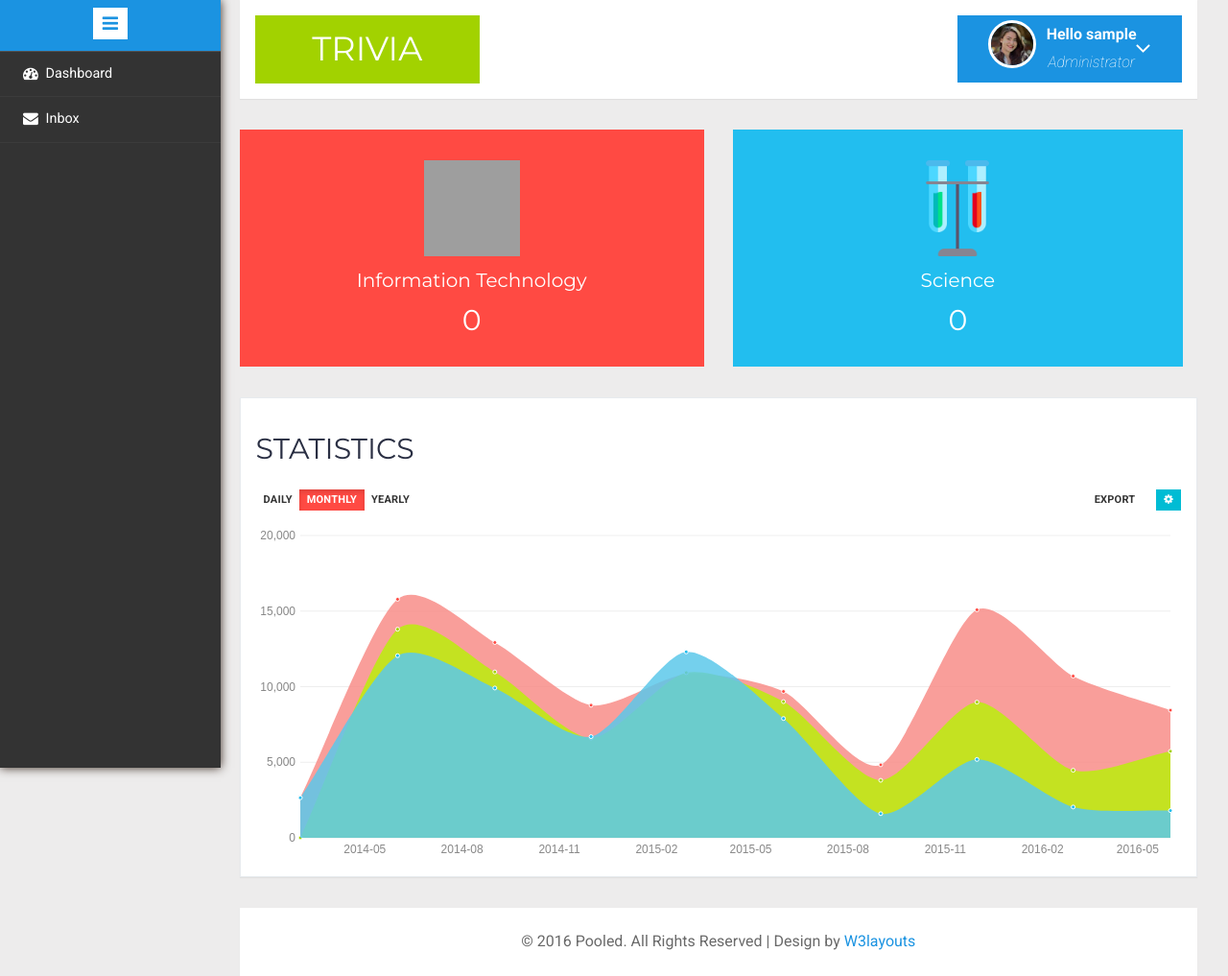
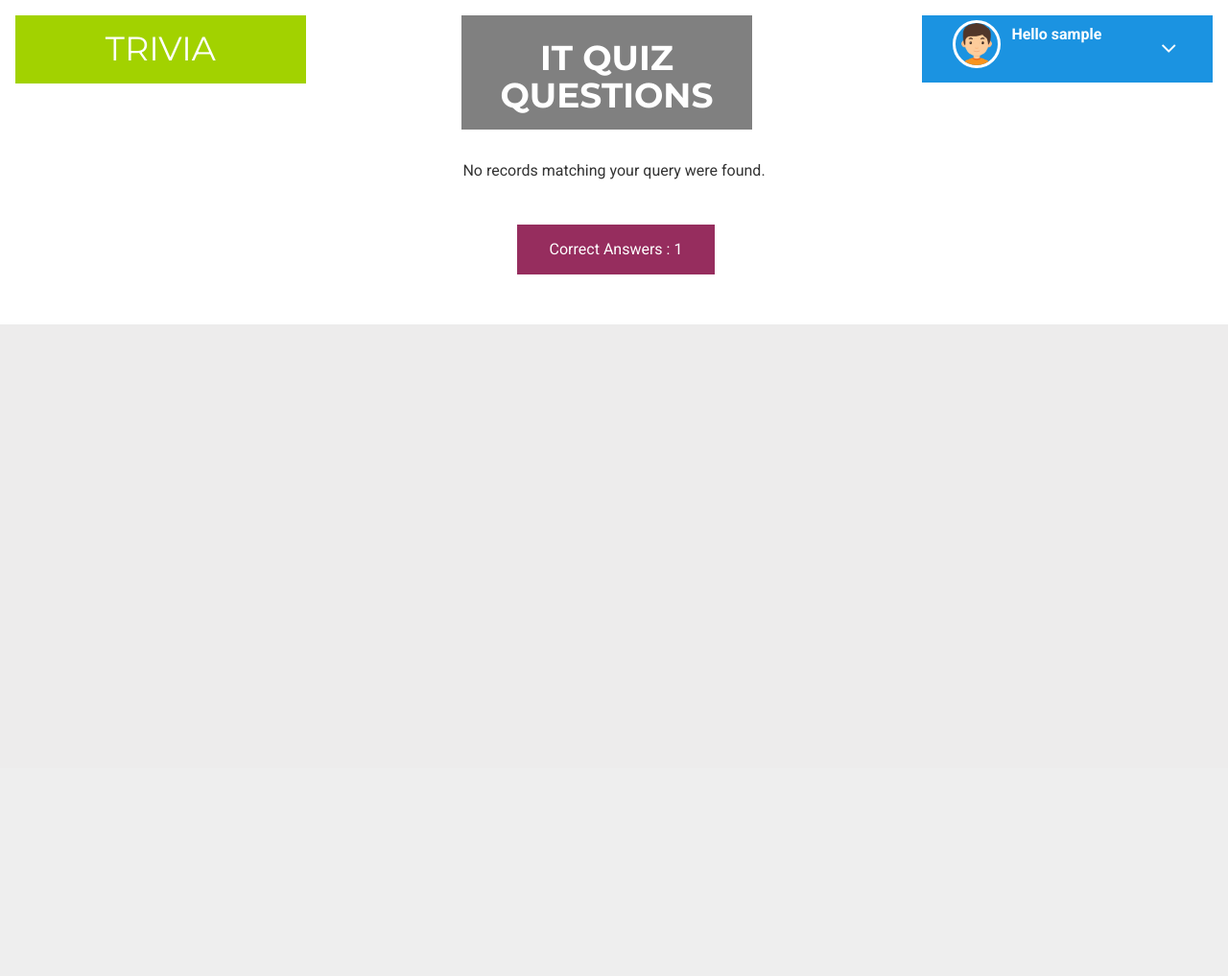
Before and after one commit to richujain/Trivia, a PHP site: page /home/science_quiz.php in a window 1280 px wide. Shown: the whole page at 96% size. After the commit the page ends 338 px from the top, so only its background shows below. Run offline with PHP 8.4, Linux system fonts and the light colour scheme; the visitor is signed in with stand-in values (Sample User, id 1); tables that the repository leaves empty or names only in its code hold one stand-in row (values such as "Sample post"); grey boxes are pictures that could not be loaded.

Commit message:
Science Quiz and admin panel done.

```diff
--- a/home/admin_panel.php
+++ b/home/admin_panel.php
@@ -163,7 +163,7 @@
 
 
 
-$i="INSERT Into tbl_quiz (qid, question, a, b, c, d, correct_answer, quiz_category) values('','".$_POST["question"]."','".$_POST["a"]."','".$_POST["b"]."',''".$_POST["c"]."','".$_POST["d"]."','".$_POST["correct_answer"]."','".$_POST["quiz_category"]."')";
+$i="INSERT Into tbl_quiz (question, a, b, c, d, correct_answer, quiz_category) values('".$_POST["question"]."','".$_POST["a"]."','".$_POST["b"]."','".$_POST["c"]."','".$_POST["d"]."','".$_POST["correct_answer"]."','".$_POST["quiz_category"]."')";
 
 if(mysqli_query($conn, $i))
 {
--- a/home/science_quiz.php
+++ b/home/science_quiz.php
@@ -4,10 +4,11 @@
 License: Creative Commons Attribution 3.0 Unported
 License URL: http://creativecommons.org/licenses/by/3.0/
 -->
+<?php error_reporting(0) ?>
 <!DOCTYPE HTML>
 <html>
 <head>
-<title>Trivia Welcome Page</title>
+<title>Technology Quiz Page</title>
 <meta name="viewport" content="width=device-width, initial-scale=1">
 <meta http-equiv="Content-Type" content="text/html; charset=utf-8" />
 <meta name="keywords" content="" />
@@ -29,6 +30,33 @@
 <!-- //lined-icons -->
 </head>
 <?php
+
+				// Create connection
+				$conn = mysqli_connect("localhost","root","root","trivia");
+
+				// Check connection
+				if ($conn->connect_error) {
+					die("Connection failed: " . $conn->connect_error);
+				}
+
+				?>
+<style>
+.button {
+  background-color: #4CAF50; /* Green */
+  border: none;
+  color: white;
+  padding: 15px 32px;
+  text-align: center;
+  width: 100%;
+  height: 100%;
+  text-decoration: none;
+  display: inline-block;
+  font-size: 16px;
+  margin: 4px 2px;
+  cursor: pointer;
+}
+</style>
+<?php
 	function logout() {
 		session_start();
 		session_destroy();
@@ -48,24 +76,24 @@
 <body>
    <div class="page-container">
    <!--/content-inner-->
-<div class="left-content">
-	   <div class="mother-grid-inner">
              <!--header start here-->
 				<div class="header-main">
 					<div class="logo-w3-agile">
-								<h1><a href="index.html">Trivia</a></h1>
+								<h1><a href="index.php">Trivia</a></h1>
 							</div>
-
+							<div class="profile_details w3l" style="background-color:grey;margin-left:150px;">
+								  <h1  style="color:white;"><b>IT QUIZ QUESTIONS</b></h1>
+							</div>
 
 						<div class="profile_details w3l" style="float: right">
 								<ul>
 									<li class="dropdown profile_details_drop">
 										<a href="#" class="dropdown-toggle" data-toggle="dropdown" aria-expanded="false">
 											<div class="profile_img">
-												<span class="prfil-img"><img src="images/in4.jpg" alt=""> </span>
+												<span class="prfil-img"><img src="images/user.png" alt=""> </span>
 												<div class="user-name">
 													<p><?php echo "Hello " . $username ?></p>
-													<span>Administrator</span>
+													<span></span>
 												</div>
 												<i class="fa fa-angle-down"></i>
 												<i class="fa fa-angle-up"></i>
@@ -73,8 +101,7 @@
 											</div>
 										</a>
 										<ul class="dropdown-menu drp-mnu">
-											<li> <a href="#"><i class="fa fa-cog"></i> Settings</a> </li>
-											<li> <a href="#"><i class="fa fa-user"></i> Profile</a> </li>
+											<li> <a href="result.php"><i class="fa fa-user"></i> Results</a> </li>
 											<li> <a href="index.php?logout=true"><i class="fa fa-sign-out"></i> Logout</a> </li>
 										</ul>
 									</li>
@@ -82,75 +109,195 @@
 							</div>
 
 				     <div class="clearfix"> </div>
-				</div>
+
+
 		<div class="four-grids">
-					<div class="col-md-6 four-grid">
-						<div class="four-agileits" id="technology">
-							<div class="icon">
-								<img src="images/technology.png" height="100px" width="100px" />
-								<!--<i class="glyphicon glyphicon-user" aria-hidden="true"></i>-->
-							</div>
-							<div class="four-text">
-								<h3>Information Technology</h3>
-								<h4> 0  </h4>
+  			<center>
+  			<table width= 70%>
+				<?php
+// read variable
+				$numbers = $_SESSION["numbers"];
+				$count = $_SESSION["count"];
+				$correctanswercount = $_SESSION["correctanswercount"];
+				if($count>=25){
+					$lid = $_SESSION["lid"];
+					$today = date("d/m/Y");
+					$total = 10;
+					$INSERT = "INSERT into tbl_results (lid, score,total, date, quiz_category) values('".$lid."','".$correctanswercount."','".$total."','".$today."','science')";
+					if(mysqli_query($conn, $INSERT))
+					{
+						unset($_SESSION['count']);
+						unset($_SESSION['numbers']);
+						unset($_SESSION['correctanswercount']);
+						header("Location: result.php"); /* Redirect browser */
+						exit();
+					}
+					else
+					{
+					echo "Error: " . $INSERT . "<br>" .mysqli_error($conn);
+					}
 
-							</div>
+				}
+				if(!$numbers){
+					$numbers = range(16, 27);
+					shuffle($numbers);
+					$count = 16;
+					$correctanswercount = 0;
+					session_start();
+					$_SESSION["numbers"] = $numbers;
+					$_SESSION["count"] = $count;
+					$_SESSION["correctanswercount"] = $correctanswercount;
 
-						</div>
-					</div>
-					<div class="col-md-6 four-grid">
-						<div class="four-agileinfo" id="science">
-							<div class="icon">
-							<img src="images/science.png" height="100px" width="100px" />
-								<!--<i class="glyphicon glyphicon-list-alt" aria-hidden="true"></i>-->
-							</div>
-							<div class="four-text">
-								<h3>Science</h3>
-								<h4>0</h4>
+				}
 
-							</div>
+				if(isset($_POST['option1'])){
+					$count++;
+					$_SESSION["count"] = $count;
+					$correct_answer = $_POST['correct_answer'];
+					if($correct_answer == "a"){
+						$correctanswercount++;
+						$_SESSION["correctanswercount"] = $correctanswercount;
+					}
+					onCreate($count);
+				}
+				if(isset($_POST['option2'])){
+					$count++;
+					$_SESSION["count"] = $count;
+					$correct_answer = $_POST['correct_answer'];
+					if($correct_answer == "b"){
+						$correctanswercount++;
+						$_SESSION["correctanswercount"] = $correctanswercount;
+					}
+					onCreate($count);
+				}
+				if(isset($_POST['option3'])){
+					$count++;
+					$_SESSION["count"] = $count;
+					$correct_answer = $_POST['correct_answer'];
+					if($correct_answer == "c"){
+						$correctanswercount++;
+						$_SESSION["correctanswercount"] = $correctanswercount;
+					}
+					onCreate($count);
+				}
+				if(isset($_POST['option4'])){
+					$count++;
+					$_SESSION["count"] = $count;
+					$correct_answer = $_POST['correct_answer'];
+					if($correct_answer == "d"){
+						$correctanswercount++;
+						$_SESSION["correctanswercount"] = $correctanswercount;
+					}
+					onCreate($count);
+				}
+				if(isset($_POST['quit'])){
 
-						</div>
-					</div>
-					<div class="clearfix"></div>
-				</div>
+					unset($_SESSION['count']);
+					unset($_SESSION['numbers']);
+					header("Location: index.php"); /* Redirect browser */
+   					exit();
+				}
+
+				//onCreate($numbers[$count]);
+				$temp = $count - 15;
+				$sql = "SELECT * FROM tbl_quiz where quiz_category='science' and qid='$numbers[$temp]'";
+					if($result = mysqli_query($conn, $sql)){
+					if(mysqli_num_rows($result) > 0){
+
+
+
+						while($row = mysqli_fetch_array($result))
+							{
+						  ?>
+
+						<form  method="post" action="<?php echo $_SERVER['PHP_SELF']; ?>">
+						<tr>
+							<th colspan="2" style="text-align:center"><h2><?php echo $row['question']?></h2></th>
+							</tr>
+							<tr>
+								<td><input type="submit" name="option1"  style="background-color:#473b3b" class="button" value="<?php echo $row['a']?>"></td>
+								<td><input type="submit" name="option2" style="background-color:#5b7d7b;margin-left:10px;" class="button" value="<?php echo $row['b']?>"></td>
+							</tr>
+							<tr>
+							<input type="hidden" name="correct_answer"  style="display:inline" value="<?php echo $row['correct_answer']?>"/>
+							<td><input type="submit" name="option3"  style="background-color:#4c264d" class="button" value="<?php echo $row['c']?>"></td>
+							<td><input type="submit" name="option4" style="background-color:#61600e;margin-left:10px;" value="<?php echo $row['d']?>" class="button"></td>
+							</tr>
+							<tr>
+							<input type="submit" name="quit" style="background-color:#bd271c;" value="GIVE UP" class="button"></td>
+							</tr>
+							</form>
+							<?php
+					  }
+					} else
+					{
+						echo "No records matching your query were found.";
+					}
+				}
+
+
+				function onCreate($qid){
+
+					$sql = "SELECT * FROM tbl_quiz where quiz_category='science' and qid='$numbers[$count]'";
+
+					if($result = mysqli_query($conn, $sql)){
+					if(mysqli_num_rows($result) > 0){
+
+
+
+						while($row = mysqli_fetch_array($result))
+							{
+						  ?>
+
+						<form  method="post" action="<?php echo $_SERVER['PHP_SELF']; ?>">
+						<tr>
+
+							<th colspan="2" style="text-align:center"><h2><?php echo $row['question']?></h2></th>
+							</tr>
+							<tr>
+								<td><input type="submit" name="option1"  style="background-color:#473b3b" class="button" value="<?php echo $row['a']?>"></td>
+								<td><input type="submit" name="option2" style="background-color:#5b7d7b;margin-left:10px;" class="button" value="<?php echo $row['b']?>"></td>
+							</tr>
+							<tr>
+							<td><input type="submit" name="option3"  style="background-color:#4c264d" class="button" value="<?php echo $row['c']?>"></td>
+							<td><input type="submit" name="option4" style="background-color:#61600e;margin-left:10px;" value="<?php echo $row['d']?>" class="button"></td>
+							</tr>
+							<tr>
+							<input type="submit" name="quit" style="background-color:#bd271c;" value="GIVE UP" class="button"></td>
+							</tr>
+							</form>
+							<?php
+					  }
+					} else
+					{
+						echo "No records matching your query were found.";
+					}
+				}
+
+				}
+					?>
+
+
+			</table>
+
+			</center>
+			<center>
+			<table style="margin-top:40px;">
+
+				<tr>
+					<td>
+					<div style="background-color:#962d5e;" class="button">Correct Answers : <?php echo $correctanswercount ?></div></td>
+					</td>
+				</tr>
+			</table>
+			</center>
+			<div class="clearfix"></div>
+		</div>
 <!--//four-grids here-->
-<!--agileinfo-grap-->
-<div class="agileinfo-grap">
-<div class="agileits-box">
-<header class="agileits-box-header clearfix">
-<h3>Statistics</h3>
-	<div class="toolbar">
-		<div class="pull-left">
-			<div class="btn-group">
-				<a href="#" class="btn btn-default btn-xs">Daily</a>
-				<a href="#" class="btn btn-default btn-xs active">Monthly</a>
-				<a href="#" class="btn btn-default btn-xs">Yearly</a>
-			</div>
-		</div>
-		<div class="pull-right">
-			<div class="btn-group">
-			  <a aria-expanded="false" class="btn btn-default btn-xs dropdown-toggle" data-toggle="dropdown">
-				Export <i class="fa fa-angle-down"></i>
-			  </a>
-			  <ul class="dropdown-menu pull-right" role="menu">
-				<li><a href="#">Export as PDF</a></li>
-				<li><a href="#">Export as CSV</a></li>
-				<li><a href="#">Export as PNG</a></li>
-				<li class="divider"></li>
-				<li><a href="#">Separated link</a></li>
-			  </ul>
-			</div>
-			<a href="#" class="btn btn-primary btn-xs"><i class="fa fa-cog"></i></a>
-		</div>
-	</div>
-</header>
-<div class="agileits-box-body clearfix">
-<div id="hero-area"></div>
-</div>
-</div>
-</div>
-	<!--//agileinfo-grap-->
+
+
+
+
 
 
 <!-- script-for sticky-nav -->
@@ -175,115 +322,20 @@
 </div>
 <!--inner block end here-->
 <!--copy rights start here-->
+<!--
 <div class="copyrights">
 	 <p>© 2016 Pooled. All Rights Reserved | Design by  <a href="http://w3layouts.com/" target="_blank">W3layouts</a> </p>
 </div>
+	-->
 <!--COPY rights end here-->
 </div>
 </div>
-  <!--//content-inner-->
-			<!--/sidebar-menu-->
-				<div class="sidebar-menu">
-					<header class="logo1">
-						<a href="#" class="sidebar-icon"> <span class="fa fa-bars"></span> </a>
-					</header>
-						<div style="border-top:1px ridge rgba(255, 255, 255, 0.15)"></div>
-                           <div class="menu">
-									<ul id="menu" >
-										<li><a href="index.php"><i class="fa fa-tachometer"></i> <span>Dashboard</span><div class="clearfix"></div></a></li>
 
-
-										 <li id="menu-academico" ><a href="inbox.html"><i class="fa fa-envelope nav_icon"></i><span>Inbox</span><div class="clearfix"></div></a></li>
-
-									</li>
-								  </ul>
-								</div>
-							  </div>
-							  <div class="clearfix"></div>
-							</div>
-							<script>
-							var toggle = true;
-
-							$(".sidebar-icon").click(function() {
-							  if (toggle)
-							  {
-								$(".page-container").addClass("sidebar-collapsed").removeClass("sidebar-collapsed-back");
-								$("#menu span").css({"position":"absolute"});
-							  }
-							  else
-							  {
-								$(".page-container").removeClass("sidebar-collapsed").addClass("sidebar-collapsed-back");
-								setTimeout(function() {
-								  $("#menu span").css({"position":"relative"});
-								}, 400);
-							  }
-
-											toggle = !toggle;
-										});
-							</script>
-<!--js -->
 <script src="js/jquery.nicescroll.js"></script>
 <script src="js/scripts.js"></script>
 <!-- Bootstrap Core JavaScript -->
    <script src="js/bootstrap.min.js"></script>
    <!-- /Bootstrap Core JavaScript -->
-<!-- morris JavaScript -->
-<script src="js/raphael-min.js"></script>
-<script src="js/morris.js"></script>
-<script>
-	$(document).ready(function() {
-		//BOX BUTTON SHOW AND CLOSE
-	   jQuery('.small-graph-box').hover(function() {
-		  jQuery(this).find('.box-button').fadeIn('fast');
-	   }, function() {
-		  jQuery(this).find('.box-button').fadeOut('fast');
-	   });
-	   jQuery('.small-graph-box .box-close').click(function() {
-		  jQuery(this).closest('.small-graph-box').fadeOut(200);
-		  return false;
-	   });
 
-	    //CHARTS
-	    function gd(year, day, month) {
-			return new Date(year, month - 1, day).getTime();
-		}
-
-		graphArea2 = Morris.Area({
-			element: 'hero-area',
-			padding: 10,
-        behaveLikeLine: true,
-        gridEnabled: false,
-        gridLineColor: '#dddddd',
-        axes: true,
-        resize: true,
-        smooth:true,
-        pointSize: 0,
-        lineWidth: 0,
-        fillOpacity:0.85,
-			data: [
-				{period: '2014 Q1', iphone: 2668, ipad: null, itouch: 2649},
-				{period: '2014 Q2', iphone: 15780, ipad: 13799, itouch: 12051},
-				{period: '2014 Q3', iphone: 12920, ipad: 10975, itouch: 9910},
-				{period: '2014 Q4', iphone: 8770, ipad: 6600, itouch: 6695},
-				{period: '2015 Q1', iphone: 10820, ipad: 10924, itouch: 12300},
-				{period: '2015 Q2', iphone: 9680, ipad: 9010, itouch: 7891},
-				{period: '2015 Q3', iphone: 4830, ipad: 3805, itouch: 1598},
-				{period: '2015 Q4', iphone: 15083, ipad: 8977, itouch: 5185},
-				{period: '2016 Q1', iphone: 10697, ipad: 4470, itouch: 2038},
-				{period: '2016 Q2', iphone: 8442, ipad: 5723, itouch: 1801}
-			],
-			lineColors:['#ff4a43','#a2d200','#22beef'],
-			xkey: 'period',
-            redraw: true,
-            ykeys: ['iphone', 'ipad', 'itouch'],
-            labels: ['All Visitors', 'Returning Visitors', 'Unique Visitors'],
-			pointSize: 2,
-			hideHover: 'auto',
-			resize: true
-		});
-
-
-	});
-	</script>
 </body>
 </html>
```
Also changed, not shown: home/index.php (+4 -4 lines), home/result.php (+27 -9 lines), home/technology_quiz.php (+2 -7 lines), insert.php (+25 -10 lines), register.php (+5 -26 lines), 1 other file.
